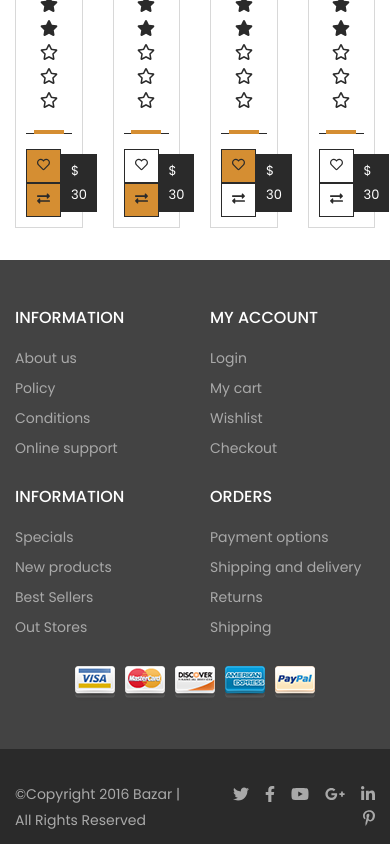
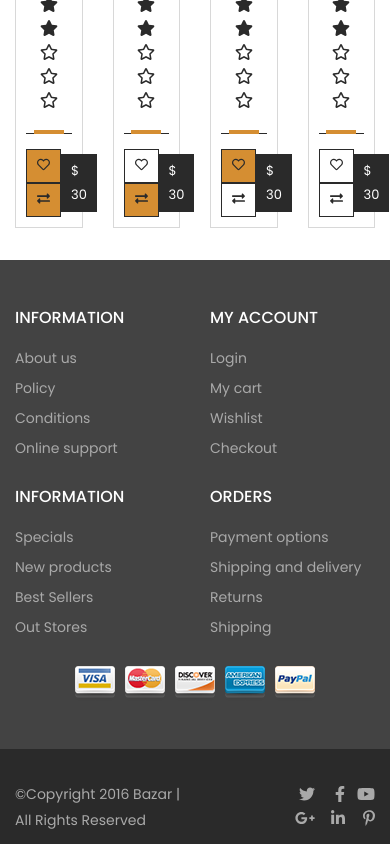
Before and after one commit to matwjablonski/kodilla-wdp-2204-03, a React (Create React App) app: page / in a window 390 px wide. Shown: the part 1794-2638 px from the top of the page. Built offline with nearby package versions, Linux system fonts and the light colour scheme.

Commit message:
Repair social media view

```diff
--- a/src/components/layout/Footer/Footer.js
+++ b/src/components/layout/Footer/Footer.js
@@ -110,7 +110,7 @@ const Footer = ({ children }) => (
             <p>©Copyright 2016 Bazar | All Rights Reserved</p>
           </div>
           <div className={'col text-right ' + styles.socialMedia}>
-            <ul>
+            <ul className={styles.socialIcon}>
               <li>
                 <a href='#'>
                   <FontAwesomeIcon icon={faTwitter}>Twitter</FontAwesomeIcon>
--- a/src/components/layout/Footer/Footer.module.scss
+++ b/src/components/layout/Footer/Footer.module.scss
@@ -119,3 +119,21 @@
     }
   }
 }
+
+@media only screen and (max-width: 450px) {
+  .root {
+    .socialMedia {
+      margin-right: 0;
+    }
+
+    .socialIcon {
+      display: grid;
+      grid-template-columns: repeat(3, 30px);
+      float: right;
+
+      li {
+        justify-self: end;
+      }
+    }
+  }
+}
```
